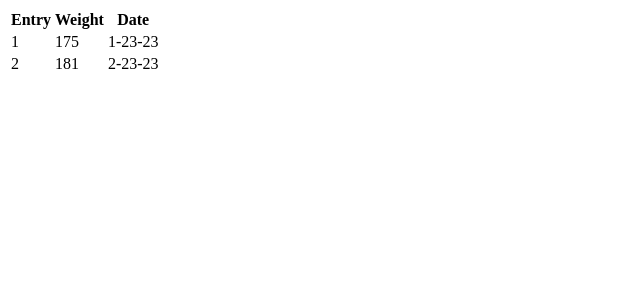
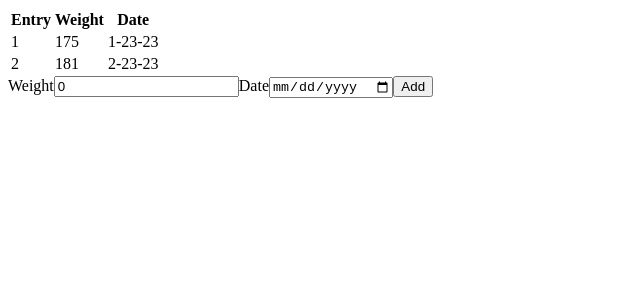
Before and after one commit to ryanxete/react-in-action, a React (Create React App) app: page / in a window 1280 px wide. Shown: the top 300 px of the page, without its empty margins (0-640 px from the left). Built offline with nearby package versions, Linux system fonts and the light colour scheme.

Commit message:
created a file for newEntry + modified app.js file

```diff
--- a/src/App.js
+++ b/src/App.js
@@ -1,13 +1,20 @@
 import React, { useState } from 'react';
 import DisplayEntries from './Components/DisplayEntries/DisplayEntries';
+import AddEntryForm from './Components/AddEntryForm/AddEntryForm';
 
 function App() {
 
  const [entries, setEntries] = useState([{weight: 175, date:'1-23-23'}, {weight: 181, date:'2-23-23'}])
 
+ function addNewEntry(entry){
+  let tempEntries = [...entries, entry]
+  setEntries(tempEntries)
+ }
+
   return (
     <div>
       <DisplayEntries parentEntries={entries} />
+      <AddEntryForm addNewEntry={addNewEntry}/>
     </div>
   );
 }
--- /dev/null
+++ b/src/Components/AddEntryForm/AddEntryForm.jsx
@@ -0,0 +1,30 @@
+import React, { useState } from 'react';
+
+
+const AddEntryForm = (props) => {
+
+    const [weight, setWeight] = useState(0)
+    const [date, setDate] = useState('')
+
+    function handleSubmit(event){
+        event.preventDefault();
+        let newEntry = {
+            weight: weight,
+            date: date
+        }
+        console.log(newEntry)
+        props.addNewEntry(newEntry)
+    }
+
+    return (
+        <form onSubmit={handleSubmit}>
+            <label>Weight</label>
+            <input type='number' value={weight} onChange={(event) => setWeight(parseFloat(event.target.value))} />
+            <label>Date</label>
+            <input type="date" value={date} onChange={(event) => setDate(event.target.value)}/>
+            <button type='submit'>Add</button>
+        </form>
+      );
+}
+
+export default AddEntryForm;
```
